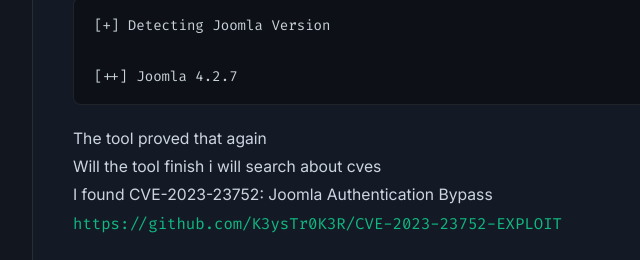
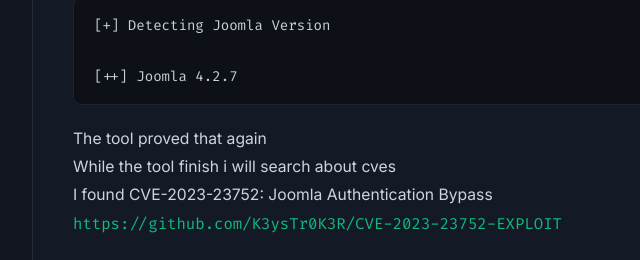
Before and after one commit to Mesalam-340/Omar-Blog, a plain HTML site: page posts/Voyage-CTF-TryHackMe.html in a window 1280 px wide. Shown: the part 7600-7860 px from the top of the page, 203-843 px from the left. Drawn offline with Linux system fonts and the light colour scheme.

Commit message:
Fix grammar and clarity in Joomla CVE section
Corrected grammatical errors and improved clarity in the text regarding Joomla CVE-2023-23752.

```diff
--- a/posts/Voyage-CTF-TryHackMe.html
+++ b/posts/Voyage-CTF-TryHackMe.html
@@ -418,7 +418,7 @@
 
 [++] Joomla 4.2.7</div>
 
-                <p>The tool proved that again<br>Will the tool finish i will search about cves<br>I found CVE-2023-23752: Joomla Authentication Bypass<br>
+                <p>The tool proved that again<br>While the tool finish i will search about cves<br>I found CVE-2023-23752: Joomla Authentication Bypass<br>
 <a href="https://github.com/K3ysTr0K3R/CVE-2023-23752-EXPLOIT" target="_blank" style="color: var(--accent-green); text-decoration: none; font-family: var(--font-code);">
     https://github.com/K3ysTr0K3R/CVE-2023-23752-EXPLOIT
 </a><div class="img-container">
```
